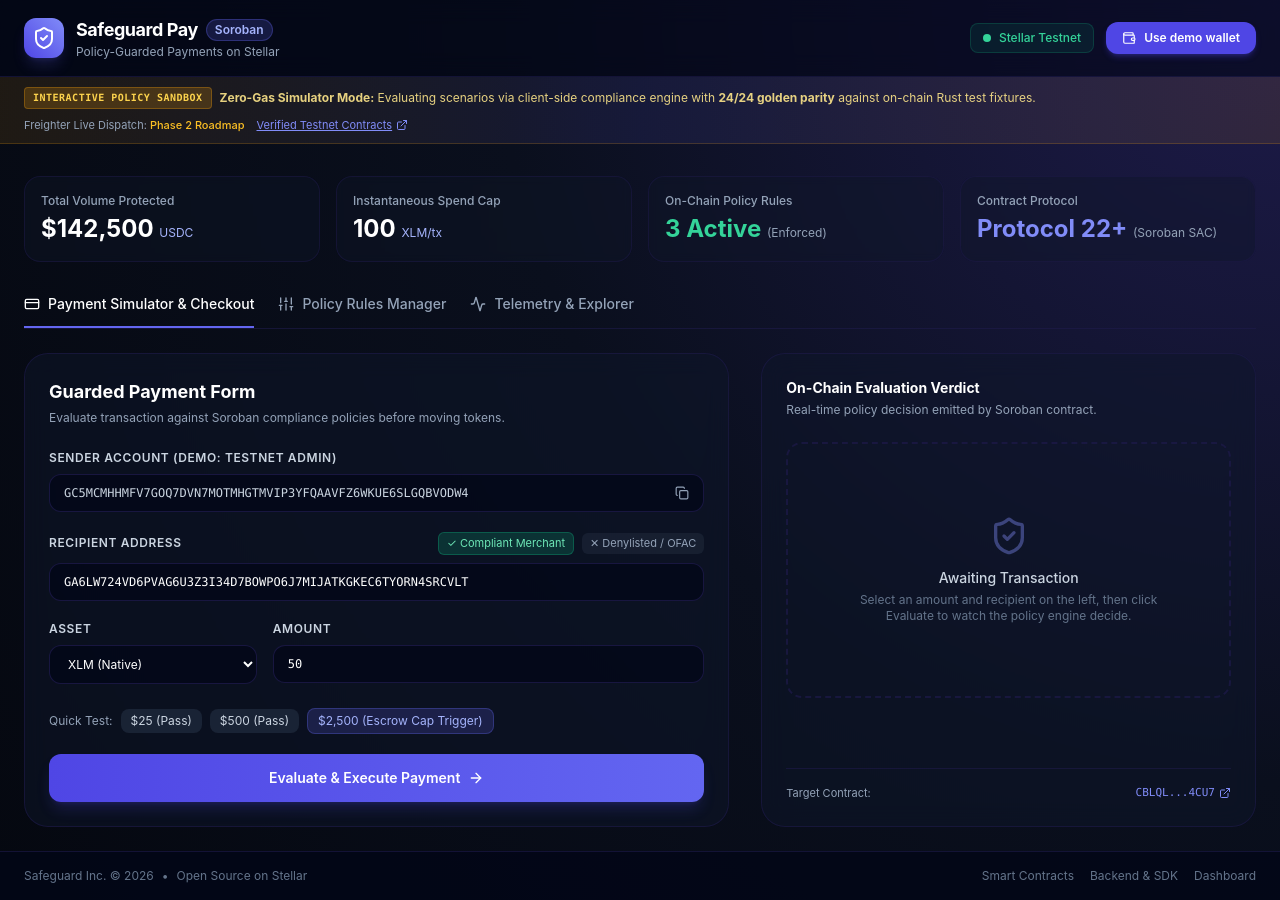
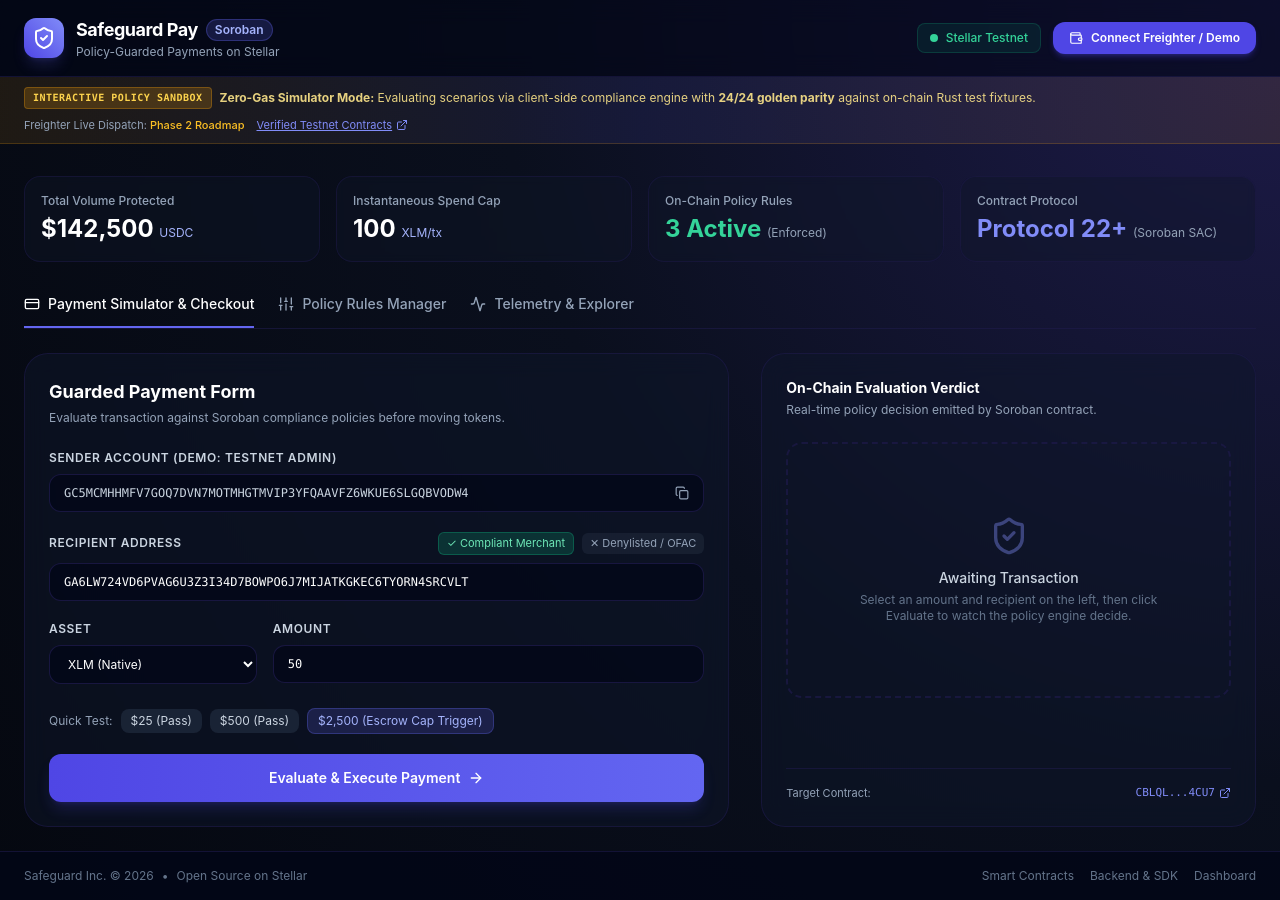
Before and after one commit to Safeguard-Inc/safeguard-dashboard, a Next.js app: page / in a window 1280 px wide. Built offline with nearby package versions, Linux system fonts and the light colour scheme.

Commit message:
feat(wallet): wire live Freighter wallet connect with graceful demo fallback

```diff
--- a/src/app/page.tsx
+++ b/src/app/page.tsx
@@ -1,6 +1,7 @@
 'use client';
 
 import React, { useState } from 'react';
+import { isConnected, requestAccess, getAddress } from '@stellar/freighter-api';
 import {
   ShieldCheck,
   AlertTriangle,
@@ -40,6 +41,7 @@
 export default function Dashboard() {
   const [activeTab, setActiveTab] = useState<'checkout' | 'policies' | 'explorer'>('checkout');
   const [walletConnected, setWalletConnected] = useState(false);
+  const [isFreighter, setIsFreighter] = useState(false);
   const [userAddress, setUserAddress] = useState('GC5MCMHHMFV7GOQ7DVN7MOTMHGTMVIP3YFQAAVFZ6WKUE6SLGQBVODW4');
   const [recipient, setRecipient] = useState(PRESET_ACCOUNTS.COMPLIANT);
   const [amount, setAmount] = useState('50');
@@ -99,6 +101,39 @@
     navigator.clipboard.writeText(text);
     setCopied(true);
     setTimeout(() => setCopied(false), 2000);
+  };
+
+  const handleConnectWallet = async () => {
+    if (walletConnected) {
+      setWalletConnected(false);
+      setIsFreighter(false);
+      setUserAddress('GC5MCMHHMFV7GOQ7DVN7MOTMHGTMVIP3YFQAAVFZ6WKUE6SLGQBVODW4');
+      return;
+    }
+
+    try {
+      if (typeof window !== 'undefined') {
+        const connected = await isConnected();
+        if (connected) {
+          const accessObj = await requestAccess();
+          if (accessObj && !accessObj.error) {
+            const addrObj = await getAddress();
+            if (addrObj && addrObj.address) {
+              setUserAddress(addrObj.address);
+              setWalletConnected(true);
+              setIsFreighter(true);
+              return;
+            }
+          }
+        }
+      }
+    } catch {
+      // Freighter not available or rejected
+    }
+
+    // Default to demo account if Freighter not available
+    setWalletConnected(true);
+    setIsFreighter(false);
   };
 
   const handleEvaluateAndPay = () => {
@@ -221,11 +256,18 @@
           </div>
 
           <button
-            onClick={() => setWalletConnected(!walletConnected)}
+            onClick={handleConnectWallet}
             className="flex items-center space-x-2 px-4 py-2 rounded-xl text-xs font-semibold bg-indigo-600 hover:bg-indigo-500 text-white transition-all shadow-md shadow-indigo-600/30 active:scale-95"
+            title={walletConnected ? 'Click to disconnect' : 'Connect Freighter or Demo wallet'}
           >
             <Wallet className="h-3.5 w-3.5" />
-            <span>{walletConnected ? 'Demo wallet: GC5M...ODW4' : 'Use demo wallet'}</span>
+            <span>
+              {walletConnected
+                ? isFreighter
+                  ? `Freighter: ${userAddress.substring(0, 4)}...${userAddress.substring(userAddress.length - 4)}`
+                  : `Demo: ${userAddress.substring(0, 4)}...${userAddress.substring(userAddress.length - 4)}`
+                : 'Connect Freighter / Demo'}
+            </span>
           </button>
         </div>
       </header>
```
